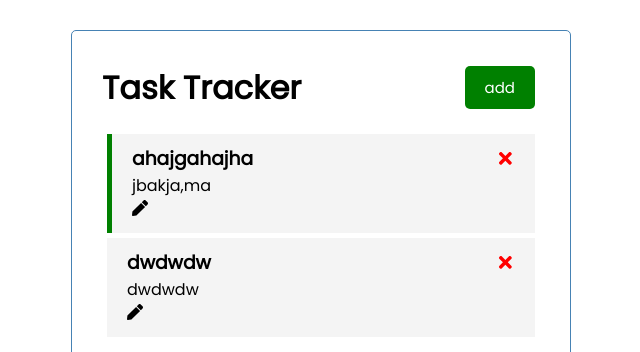
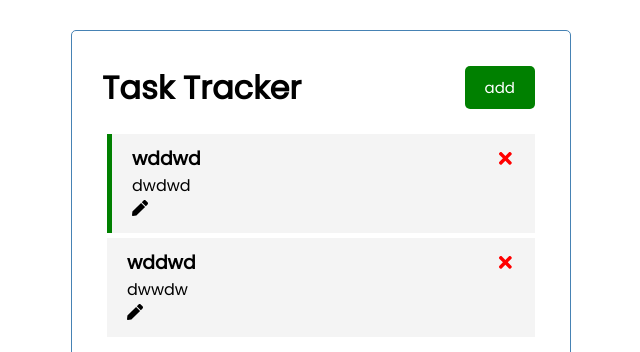
Before and after one commit to BrianSerem/react_crashcourse, a React (Create React App) app in the folder react-task-tracker/: page / in a window 1280 px wide. Shown: the top 352 px of the page, without its empty margins (319-959 px from the left). Built offline with nearby package versions, Linux system fonts and the light colour scheme; data requests are answered from the project's data file.

Commit message:
added locally hosted server functionality

```diff
--- a/react-task-tracker/db.json
+++ b/react-task-tracker/db.json
@@ -1,16 +1,16 @@
 {
   "tasks": [
     {
-      "text": "ahajgahajha",
-      "day": "jbakja,ma",
+      "text": "wddwd",
+      "day": "dwdwd",
       "reminder": true,
-      "id": 3
+      "id": 1
     },
     {
-      "text": "dwdwdw",
-      "day": "dwdwdw",
+      "text": "wddwd",
+      "day": "dwwdw",
       "reminder": false,
-      "id": 4
+      "id": 2
     }
   ]
 }
--- a/react-task-tracker/src/App.js
+++ b/react-task-tracker/src/App.js
@@ -4,7 +4,6 @@ import About from "./components/About";
 import { useState, useEffect } from "react";
 import Tasks from "./components/Tasks";
 import AddTask from './components/AddTask'
-import EditTask from "./components/EditTask";
 import { BrowserRouter as Router, Route } from 'react-router-dom'
 
 
@@ -53,9 +52,9 @@ const App = () => {
   // Edit existing task
   const editTask = async (task) => {
     const taskToEdit = await fetchTask(task.id)
-    console.log(taskToEdit)
+
     const updTask = {...taskToEdit, day: task.day, text: task.text}
-    console.log(updTask)
+
 
     const res = await fetch(taskUrl+task.id, {
       method: 'PUT',
--- a/react-task-tracker/src/components/Task.js
+++ b/react-task-tracker/src/components/Task.js
@@ -7,10 +7,7 @@ const Task = ({ task, onDelete, onToggle, onEdit }) => {
   const [showEditForm, setShowEditForm ] = useState(false)
 
   const onEditClick = () => {
-
        setShowEditForm(!showEditForm)
-
-
   }
 
   return (
```
Also changed, not shown: react-task-tracker/src/components/EditTask.js (+5 -2 lines).
